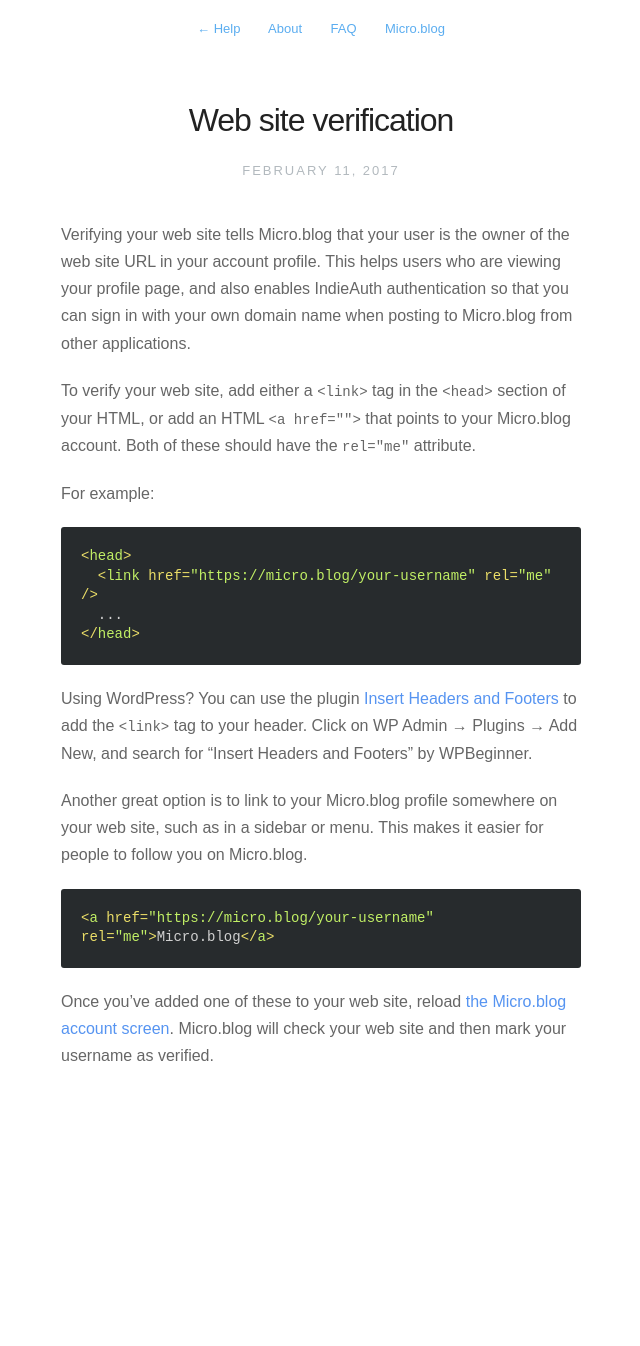
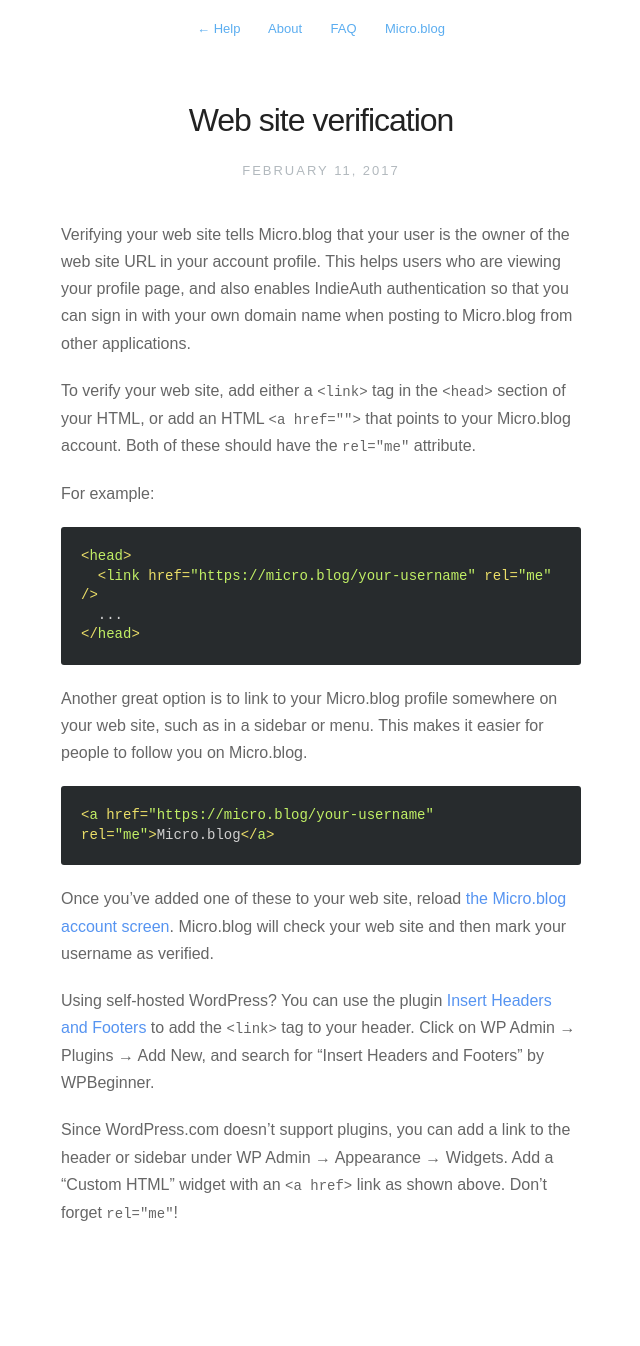
Before and after one commit to microdotblog/help.micro.blog, a Jekyll site: the page built from _posts/2017-02-11-web-site-verification.markdown, in a window 1280 px wide. Shown: the whole page, without its empty margins (319-959 px from the left). Built offline with Jekyll 4.4.1, drawn with Linux system fonts in a browser that asks for light colours; nearby versions of some CDN libraries; before the commit the page ends 1189 px from its top, so only the background shows below that.

Commit message:
Updated for WordPress.com.

````diff
--- a/_posts/2017-02-11-web-site-verification.markdown
+++ b/_posts/2017-02-11-web-site-verification.markdown
@@ -26,3 +24,7 @@
 ```
 
 Once you've added one of these to your web site, reload [the Micro.blog account screen](https://micro.blog/account). Micro.blog will check your web site and then mark your username as verified.
+
+Using self-hosted WordPress? You can use the plugin [Insert Headers and Footers](https://wordpress.org/plugins/insert-headers-and-footers/) to add the `<link>` tag to your header. Click on WP Admin → Plugins → Add New, and search for "Insert Headers and Footers" by WPBeginner.
+
+Since WordPress.com doesn't support plugins, you can add a link to the header or sidebar under WP Admin → Appearance → Widgets. Add a "Custom HTML" widget with an `<a href>` link as shown above. Don't forget `rel="me"`!
````
Also changed, not shown: other parts of _posts/2017-02-11-web-site-verification.markdown (+0 -2 lines).
